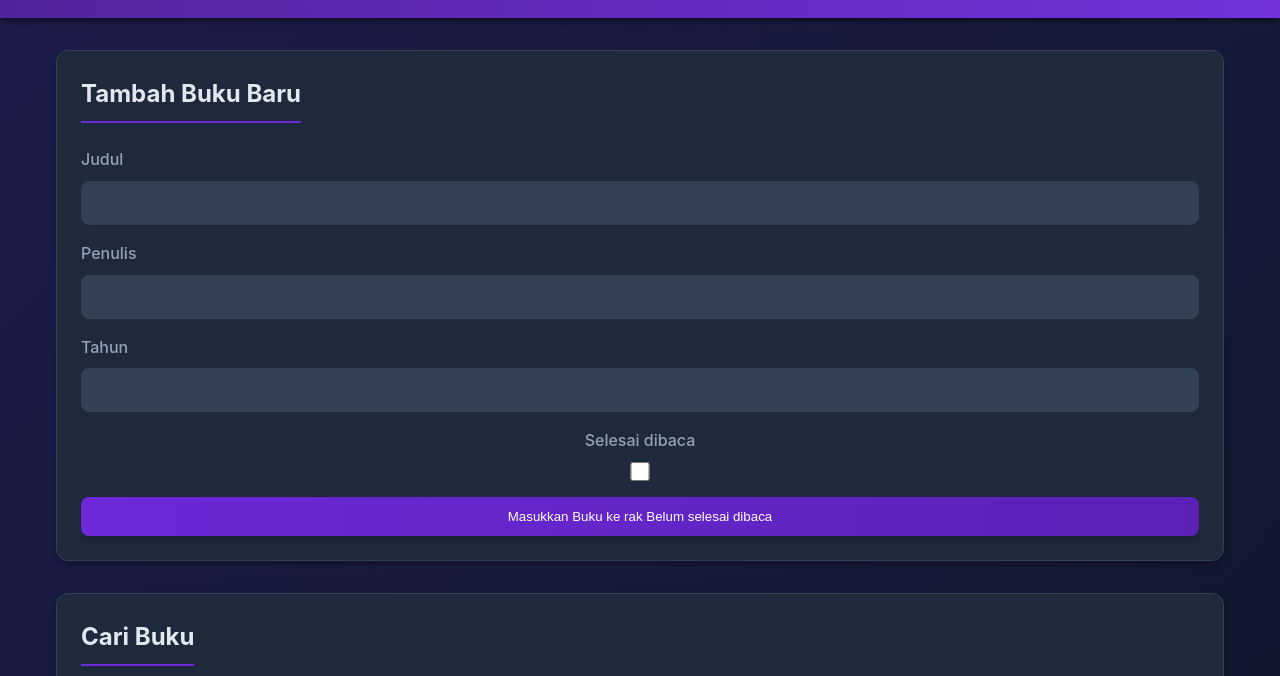
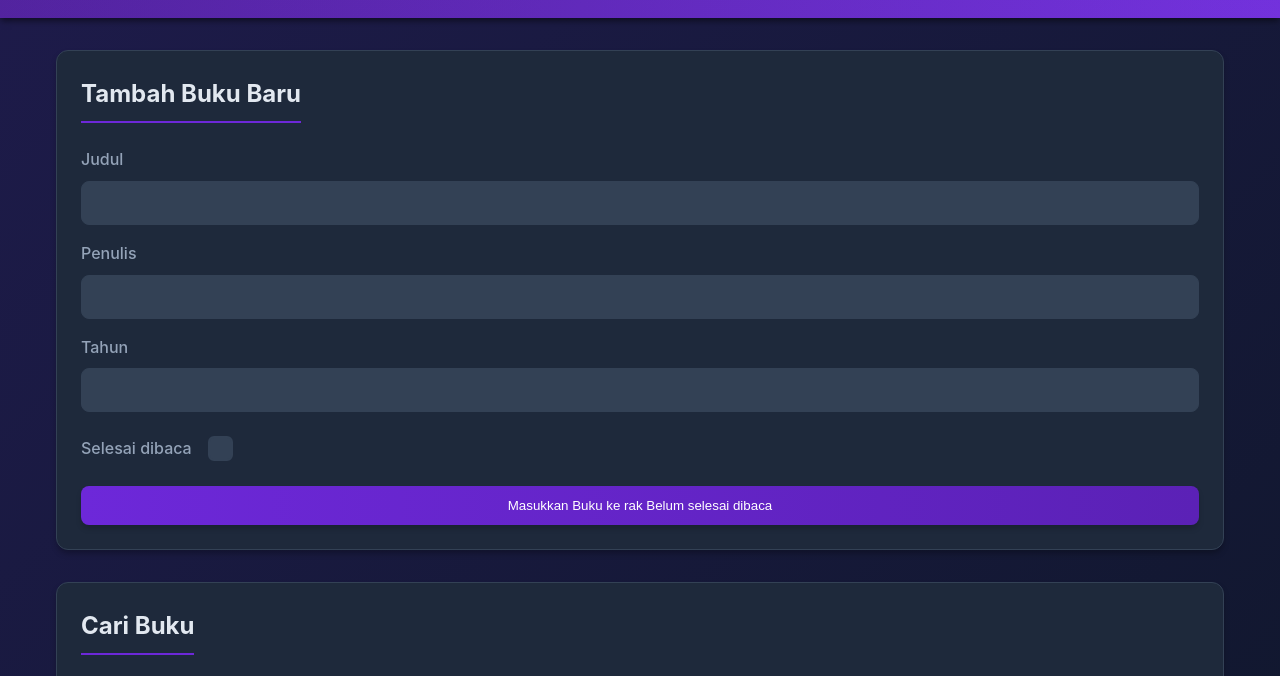
Before and after one commit to fxrdhan/-Bookshelf-App, a plain HTML site: page index.html in a window 1280 px wide. Shown: the part 110-786 px from the top of the page. Drawn offline with Linux system fonts and the light colour scheme.

Commit message:
Enhance checkbox styling

```diff
--- a/index.html
+++ b/index.html
@@ -137,17 +137,78 @@
         color: var(--text-muted);
       }
 
-      /* Checkbox Style */
+      /* Custom Checkbox Style */
       .checkbox-wrapper {
         display: flex;
         align-items: center;
-        gap: 0.5rem;
+        gap: 1rem;
+        position: relative;
+        cursor: pointer;
+        user-select: none;
+        padding: 0.5rem 0;
       }
 
-      input[type="checkbox"] {
-        width: 1.2rem;
-        height: 1.2rem;
-        accent-color: var(--primary-color);
+      .checkbox-wrapper input[type="checkbox"] {
+        position: absolute;
+        opacity: 0;
+        cursor: pointer;
+        height: 0;
+        width: 0;
+      }
+
+      .checkbox-wrapper .checkmark {
+        position: relative;
+        height: 25px;
+        width: 25px;
+        background-color: var(--input-bg);
+        border: 2px solid var(--border-color);
+        border-radius: 6px;
+        transition: all 0.3s ease;
+      }
+
+      .checkbox-wrapper:hover input ~ .checkmark {
+        border-color: var(--primary-color);
+        box-shadow: 0 0 0 3px rgba(109, 40, 217, 0.1);
+      }
+
+      .checkbox-wrapper input:checked ~ .checkmark {
+        background-color: var(--primary-color);
+        border-color: var(--primary-color);
+      }
+
+      .checkmark:after {
+        content: "";
+        position: absolute;
+        display: none;
+        left: 8px;
+        top: 4px;
+        width: 5px;
+        height: 10px;
+        border: solid white;
+        border-width: 0 2px 2px 0;
+        transform: rotate(45deg);
+        transition: all 0.3s ease;
+      }
+
+      .checkbox-wrapper input:checked ~ .checkmark:after {
+        display: block;
+        animation: checkmark 0.2s ease-in-out;
+      }
+
+      @keyframes checkmark {
+        0% {
+          opacity: 0;
+          transform: rotate(45deg) scale(0);
+        }
+        100% {
+          opacity: 1;
+          transform: rotate(45deg) scale(1);
+        }
+      }
+
+      /* Optional: Add focus styles for accessibility */
+      .checkbox-wrapper input:focus ~ .checkmark {
+        box-shadow: 0 0 0 3px rgba(109, 40, 217, 0.2);
       }
 
       /* Button Styles */
@@ -499,12 +560,16 @@
             <input id="bookFormYear" type="number" required
               data-testid="bookFormYearInput" />
           </div>
-          <div class="form-group checkbox-wrapper">
-            <label for="bookFormIsComplete">Selesai dibaca</label>
-            <input
-              id="bookFormIsComplete"
-              type="checkbox"
-              data-testid="bookFormIsCompleteCheckbox" />
+          <div class="form-group">
+            <label class="checkbox-wrapper">
+              <span>Selesai dibaca</span>
+              <input
+                id="bookFormIsComplete"
+                type="checkbox"
+                data-testid="bookFormIsCompleteCheckbox"
+              />
+              <span class="checkmark"></span>
+            </label>
           </div>
           <button id="bookFormSubmit" type="submit"
             data-testid="bookFormSubmitButton">
```
